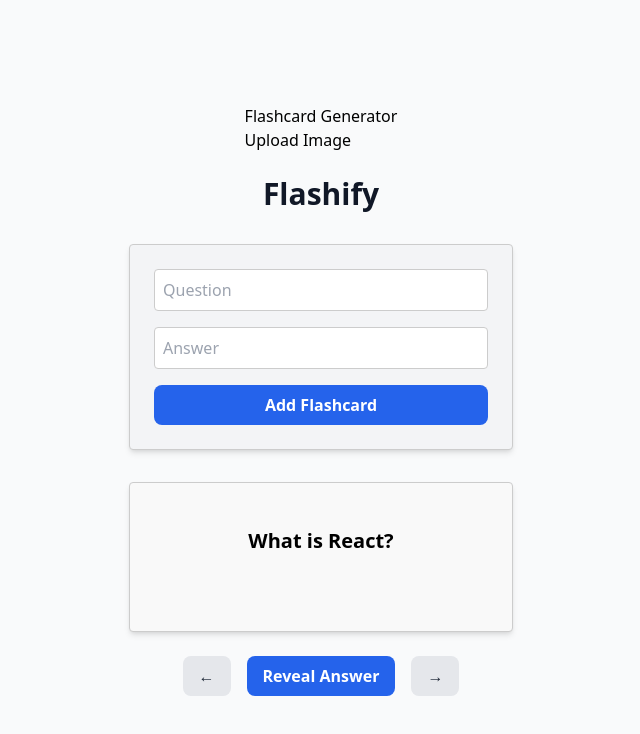
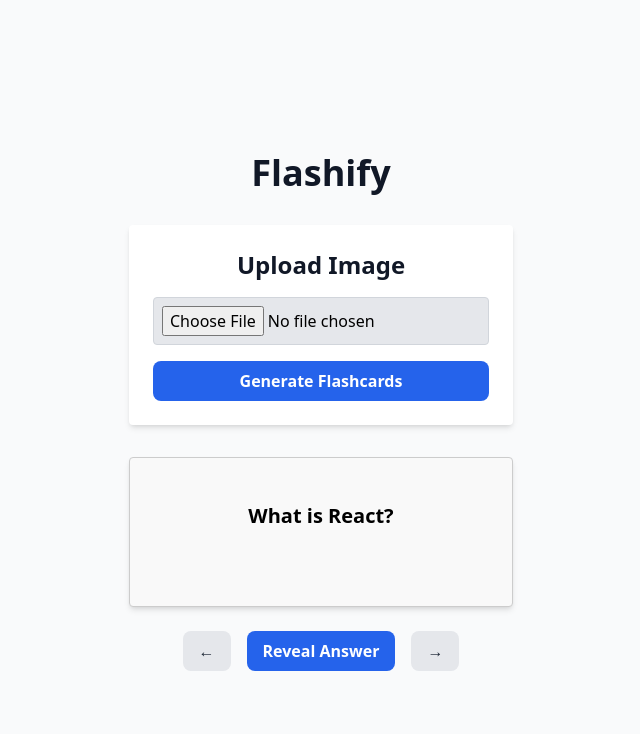
Before and after one commit to jalamorosas/Flash-Frontend, a Next.js app: page / in a window 1280 px wide. Shown: the top 734 px of the page, without its empty margins (319-959 px from the left). Built offline with nearby package versions, Linux system fonts and the light colour scheme.

Commit message:
Version 1.0

```diff
--- a/package.json
+++ b/package.json
@@ -13,12 +13,14 @@
     "axios": "^1.4.0",
     "eslint": "8.39.0",
     "eslint-config-next": "13.3.4",
-    "next": "13.3.4",
+    "next": "^13.3.4",
     "openai": "^3.2.1",
     "postcss": "8.4.23",
     "react": "18.2.0",
     "react-dom": "18.2.0",
     "react-flip-toolkit": "^7.0.17",
+    "react-loader-spinner": "^5.3.4",
+    "react-spinners": "^0.13.8",
     "tailwindcss": "3.3.2"
   }
 }
--- a/src/components/Flashcard.js
+++ b/src/components/Flashcard.js
@@ -2,8 +2,8 @@
 
 const Flashcard = ({ flashcard, showAnswer }) => {
   return (
-    <div className="flashcard bg-white shadow-md p-4 rounded-lg mb-4 w-96">
-      <div className={`flashcard-content text-xl min-h-[3em] ${showAnswer ? '' : 'font-bold'}`}>
+    <div className="flashcard justify-center bg-white shadow-md p-4 rounded-lg mb-4 w-96">
+      <div className={`flashcard-content text-xl min-h-[3em] ${showAnswer ? '' : 'font-bold'} overflow-auto`}>
         {showAnswer ? flashcard.answer : flashcard.question}
       </div>
     </div>
--- a/src/components/FlashcardList.js
+++ b/src/components/FlashcardList.js
@@ -19,10 +19,11 @@
     setShowAnswer((prevShowAnswer) => !prevShowAnswer);
   };
 
-
   return (
-      <div className="flashcard-list">
+    <div className="flashcard-list justify-center">
+      {flashcards.length > 0 && (
         <Flashcard flashcard={flashcards[currentCardIndex]} showAnswer={showAnswer} />
+      )}
       <div className="navigation-buttons mt-4 flex items-center justify-center space-x-4">
         <button
           onClick={handlePrevCard}
--- /dev/null
+++ b/src/components/Upload.js
@@ -0,0 +1,62 @@
+import { useState } from 'react';
+import axios from 'axios';
+import { ClipLoader } from 'react-spinners';
+
+const Upload = ({ onFlashcardsGenerated }) => {
+  const [file, setFile] = useState(null);
+  const [isLoading, setIsLoading] = useState(false);
+
+  const handleFileChange = (e) => {
+    setFile(e.target.files[0]);
+  };
+
+  const handleSubmit = async (e) => {
+    e.preventDefault();
+
+    setIsLoading(true);
+    const formData = new FormData();
+    formData.append('image', file);
+
+    try {
+      const response = await axios.post('http://localhost:5000/api/generate_flashcards', formData);
+      const flashcards = response.data;
+      console.log(flashcards)
+      console.log(typeof flashcards)
+      // Call the callback function to update flashcards in HomePage
+      onFlashcardsGenerated(flashcards);
+    } catch (error) {
+      console.error(error);
+    } finally {
+      setIsLoading(false);
+    }
+  };
+
+  return (
+    <div className="bg-white p-6 rounded shadow-md w-96">
+      <h1 className="mt-0 text-center text-2xl font-bold text-gray-900 mb-4">Upload Image</h1>
+      <form onSubmit={handleSubmit} className="space-y-4">
+        <input
+          type="file"
+          onChange={handleFileChange}
+          className="bg-gray-200 w-full p-2 rounded border border-gray-300 focus:ring focus:ring-indigo-200 focus:border-indigo-300"
+        />
+        <div className="flex justify-center">
+          <button
+            type="submit"
+            className="reveal-answer w-full bg-blue-600 text-white font-bold py-2 px-4 rounded-lg hover:bg-blue-700 focus:outline-none focus:ring-2 focus:ring-blue-500 focus:ring-opacity-50"
+          >
+            Generate Flashcards
+          </button>
+        </div>
+      </form>
+      {isLoading && (
+        <div className="flex justify-center items-center mt-4">
+          <ClipLoader color="#4B5563" loading={isLoading} size={50} />
+        </div>
+      )}
+    </div>
+  );
+
+}
+
+export default Upload;
--- a/src/pages/_app.js
+++ b/src/pages/_app.js
@@ -1,5 +1,6 @@
 import React from 'react';
 import '@/styles/globals.css';
+
 
 function MyApp({ Component, pageProps }) {
   return <Component {...pageProps} />;
--- a/src/pages/index.js
+++ b/src/pages/index.js
@@ -2,6 +2,7 @@
 import Link from 'next/link'; // Make sure to import the Link component
 import FlashcardList from '../components/FlashcardList';
 import CreateFlashcardForm from '../components/CreateFlashcardForm';
+import Upload from '../components/Upload';
 
 function HomePage() {
   const [flashcards, setFlashcards] = useState(sampleFlashcards);
@@ -11,22 +12,14 @@
   };
 
   return (
+    <div className="min-h-screen bg-gray-50 flex flex-col items-center justify-center py-12 px-4 sm:px-6 lg:px-8">
+      <div className="max-w-md space-y-8">
+        <h1 className="mt-6 text-center text-4xl font-extrabold text-gray-900">Flashify</h1>
 
-    <div className="min-h-screen bg-gray-50 flex flex-col items-center justify-center py-12 px-4 sm:px-6 lg:px-8">
-    <div>
-      <h1>Flashcard Generator</h1>
-      <Link href="/upload" passHref>
-        <p>Upload Image</p>
-      </Link>
-    </div>
-      <div className="max-w-md space-y-8">
-        <h1 className="mt-6 text-center text-3xl font-extrabold text-gray-900">Flashify</h1>
-        <div className="mt-2">
-          <CreateFlashcardForm onCreate={handleCreateFlashcard} />
-        </div>
-        <div className="mt-4">
-          <FlashcardList flashcards={flashcards} />
-        </div>
+        {/* Add the Upload component and pass the setFlashcards function */}
+        <Upload onFlashcardsGenerated={setFlashcards} />
+
+        <FlashcardList flashcards={flashcards} />
       </div>
     </div>
   );
--- a/src/pages/upload.js
+++ /dev/null
@@ -1,35 +0,0 @@
-import { useState } from 'react';
-import axios from 'axios';
-
-export default function Upload() {
-  const [file, setFile] = useState(null);
-
-  const handleFileChange = (e) => {
-    setFile(e.target.files[0]);
-  };
-
-  const handleSubmit = async (e) => {
-    e.preventDefault();
-
-    const formData = new FormData();
-    formData.append('image', file);
-
-    try {
-      const response = await axios.post('http://localhost:5000/api/generate_flashcards', formData);
-      const flashcards = response.data.flashcards;
-      console.log(flashcards);
-    } catch (error) {
-      console.error(error);
-    }
-  };
-
-  return (
-    <div>
-      <h1>Upload Image</h1>
-      <form onSubmit={handleSubmit}>
-        <input type="file" onChange={handleFileChange} />
-        <button type="submit">Generate Flashcards</button>
-      </form>
-    </div>
-  );
-}
```
Also changed, not shown: 1 other file (tests, documents, lock files or other folders). Lines whose indentation alone changed are shown as unchanged.
